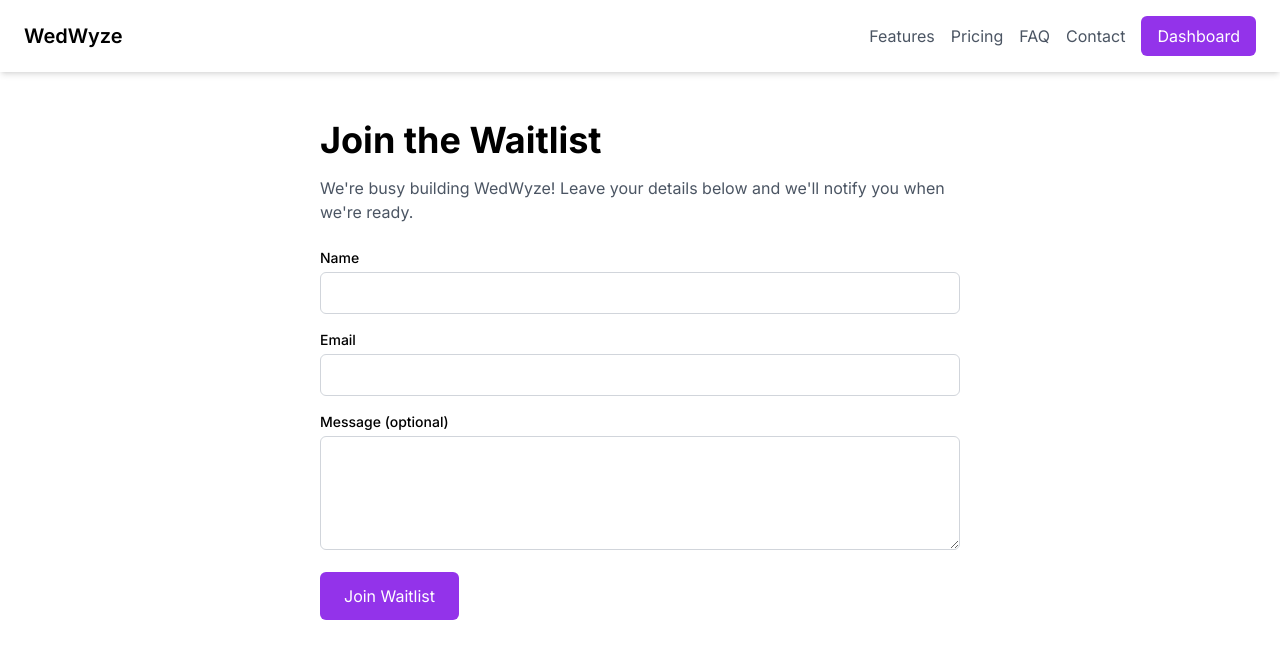
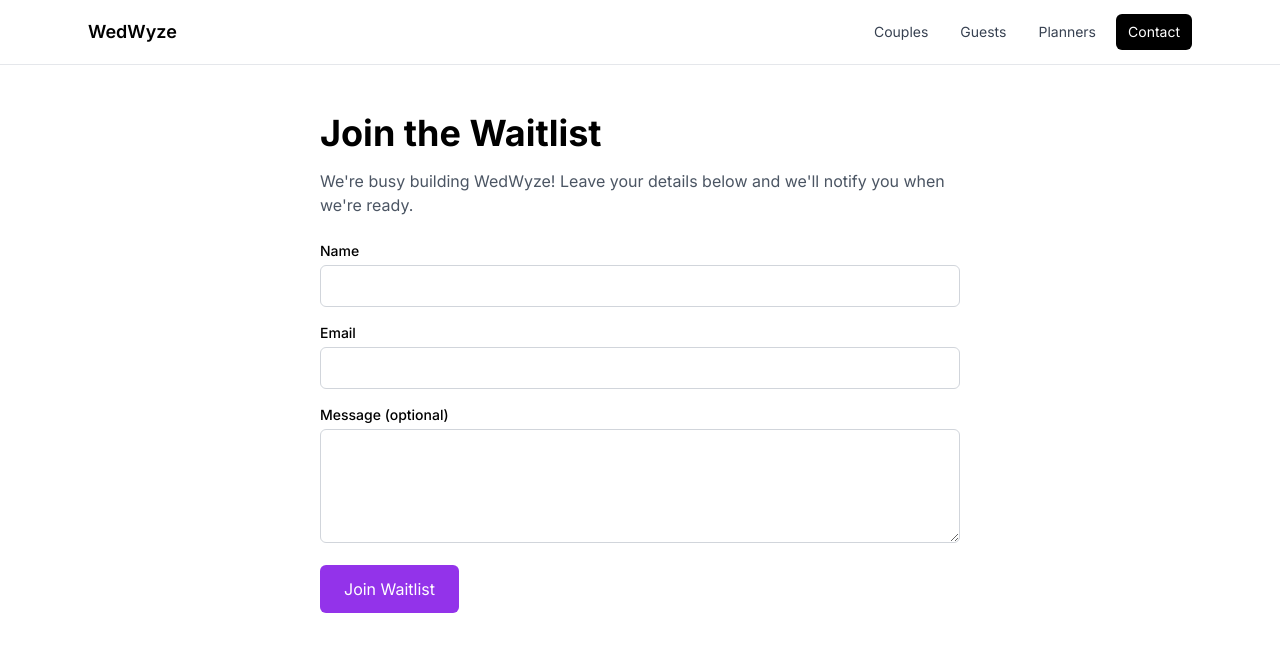
Before and after one commit to marsjc94-ctrl/WedWyze, a Next.js app: page /contact in a window 1280 px wide. Shown: the top 658 px of the page. Built offline with nearby package versions, Linux system fonts and the light colour scheme.

Commit message:
src/components/Navbar.tsx

```diff
--- a/src/components/Navbar.tsx
+++ b/src/components/Navbar.tsx
@@ -1,31 +1,28 @@
-import Link from 'next/link';
+"use client";
+import Link from "next/link";
+import { usePathname } from "next/navigation";
+
+const NavLink = ({ href, children }: { href: string; children: React.ReactNode }) => {
+  const active = usePathname() === href;
+  return (
+    <Link href={href} className={`px-3 py-2 rounded-md text-sm ${active ? "bg-black text-white" : "text-gray-700 hover:bg-gray-100"}`}>
+      {children}
+    </Link>
+  );
+};
 
 export default function Navbar() {
   return (
-    <nav className="flex items-center justify-between py-4 px-6 bg-white shadow-md">
-      <Link href="/">
-        <span className="text-xl font-semibold">WedWyze</span>
-      </Link>
-      <div className="space-x-4">
-        <Link href="/features" className="text-gray-600 hover:text-black">
-          Features
-        </Link>
-        <Link href="/pricing" className="text-gray-600 hover:text-black">
-          Pricing
-        </Link>
-        <Link href="/faq" className="text-gray-600 hover:text-black">
-          FAQ
-        </Link>
-        <Link href="/contact" className="text-gray-600 hover:text-black">
-          Contact
-        </Link>
-        <Link
-          href="/dashboard"
-          className="ml-4 inline-block rounded-md bg-purple-600 px-4 py-2 text-white hover:bg-purple-700"
-        >
-          Dashboard
-        </Link>
+    <header className="border-b bg-white">
+      <div className="mx-auto max-w-6xl px-6 h-16 flex items-center justify-between">
+        <Link href="/" className="font-semibold text-lg">WedWyze</Link>
+        <nav className="flex items-center gap-2">
+          <NavLink href="/couples">Couples</NavLink>
+          <NavLink href="/guests">Guests</NavLink>
+          <NavLink href="/planners">Planners</NavLink>
+          <NavLink href="/contact">Contact</NavLink>
+        </nav>
       </div>
-    </nav>
+    </header>
   );
 }
```
